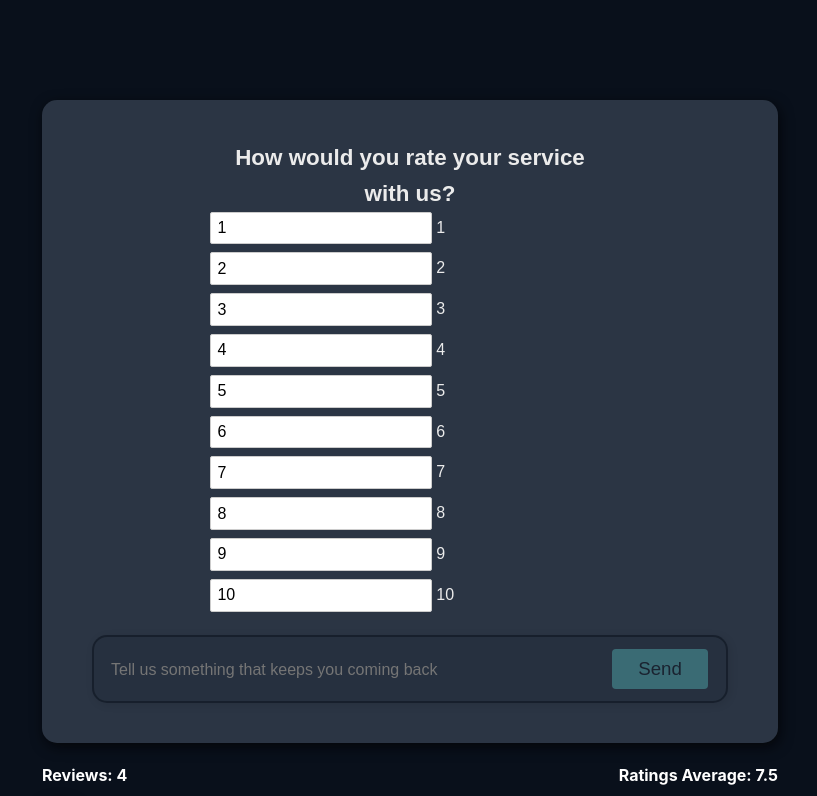
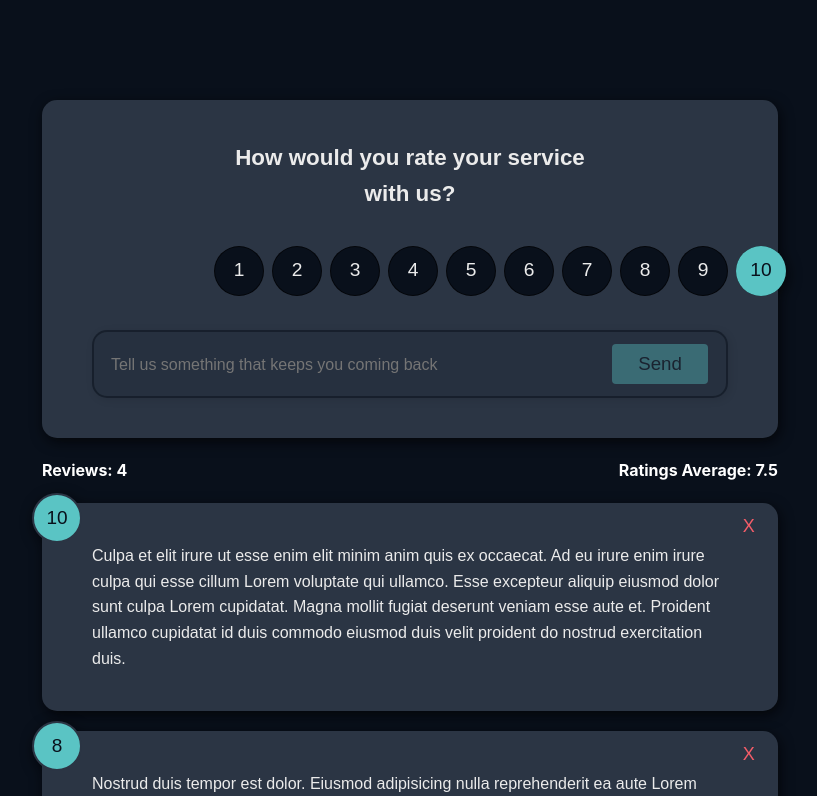
Before and after one commit to aam198/svelte-feedback, a Svelte app: page / in a window 1280 px wide. Shown: the top 796 px of the page, without its empty margins (230-1047 px from the left). Built offline with nearby package versions, Linux system fonts and the light colour scheme.

Commit message:
Styling: RatingSelect Component"

```diff
--- a/src/components/RatingSelect.svelte
+++ b/src/components/RatingSelect.svelte
@@ -15,44 +15,101 @@ const onChange = (e) => {
 <ul class="rating">
 
   <li>
-    <input type="rating" id="num1" name="rating" value="1" on:change={onChange} checked={selected === 1} />
+    <input type="radio" id="num1" name="rating" value="1" on:change={onChange} checked={selected === 1} />
     <label for="num1">1</label>
   </li>
   <li>
-    <input type="rating" id="2" name="rating" value="2" on:change={onChange} checked={selected === 2} />
+    <input type="radio" id="num2" name="rating" value="2" on:change={onChange} checked={selected === 2} />
     <label for="2">2</label>
   </li>
   <li>
-    <input type="rating" id="3" name="rating" value="3" on:change={onChange} checked={selected === 3} />
+    <input type="radio" id="num3" name="rating" value="3" on:change={onChange} checked={selected === 3} />
     <label for="3">3</label>
   </li>
   <li>
-    <input type="rating" id="4" name="rating" value="4" on:change={onChange} checked={selected === 4} />
+    <input type="radio" id="num4" name="rating" value="4" on:change={onChange} checked={selected === 4} />
     <label for="4">4</label>
   </li>
   <li>
-    <input type="rating" id="5" name="rating" value="5" on:change={onChange} checked={selected === 5} />
+    <input type="radio" id="num5" name="rating" value="5" on:change={onChange} checked={selected === 5} />
     <label for="5">5</label>
   </li>
   <li>
-    <input type="rating" id="6" name="rating" value="6" on:change={onChange} checked={selected === 6} />
+    <input type="radio" id="num6" name="rating" value="6" on:change={onChange} checked={selected === 6} />
     <label for="6">6</label>
   </li>
   <li>
-    <input type="rating" id="7" name="rating" value="7" on:change={onChange} checked={selected === 7} />
+    <input type="radio" id="num7" name="rating" value="7" on:change={onChange} checked={selected === 7} />
     <label for="7">7</label>
   </li>
   <li>
-    <input type="rating" id="8" name="rating" value="8" on:change={onChange} checked={selected === 8} />
+    <input type="radio" id="num8" name="rating" value="8" on:change={onChange} checked={selected === 8} />
     <label for="8">8</label>
   </li>
   <li>
-    <input type="rating" id="9" name="rating" value="9" on:change={onChange} checked={selected === 9} />
+    <input type="radio" id="num9" name="rating" value="9" on:change={onChange} checked={selected === 9} />
     <label for="9">9</label>
   </li>
   <li>
-    <input type="rating" id="10" name="rating" value="10" on:change={onChange} checked={selected === 10} />
+    <input type="radio" id="num10" name="rating" value="10" on:change={onChange} checked={selected === 10} />
     <label for="10">10</label>
   </li>
 
 </ul>
+
+<style>
+
+  /* Actual radio is invisible */
+
+  [type="radio"]{
+    opacity: 0;
+  }
+
+
+  .rating{
+    display: flex;
+    align-items: center;
+    justify-content: space-around;
+    margin: 30px 0;
+  }
+
+  .rating li{
+    position: relative;
+    background: hsl(var(--bkg-clr));
+    width: 50px;
+    height: 50px;
+    color: var(--card-text);
+    padding: 1em;
+    text-align: center;
+    border-radius: 50%;
+    font-size: 1.2rem;
+    border: 1px solid hsl(var(--shadow-color)/0.7);
+    transition: 0.3s;
+    margin: 1%;
+  }
+
+  .rating li label{
+    position: absolute;
+    top: 50%;
+    left: 50%;
+    width: 50px;
+    height: 50px;
+    padding: 0.5em;
+    border-radius: 50%;
+    transform: translate(-50%, -50%);
+    cursor: pointer;
+  }
+
+  /* For hover and sibling select */
+
+  .rating li:hover {
+    background: hsl(var(--rating-clr));
+    color: hsl(var(--bkg-clr));
+  }
+
+  [type="radio"]:checked ~ label{
+    background: hsl(var(--rating-clr));
+    color: hsl(var(--bkg-clr));
+  }
+
+</style>
```
